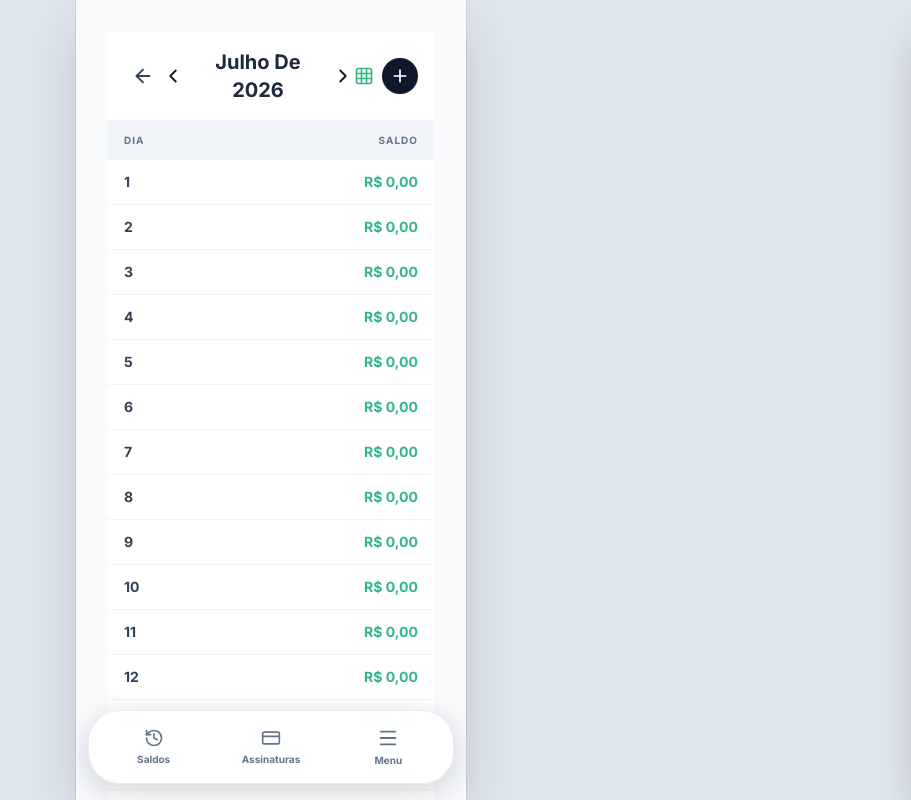
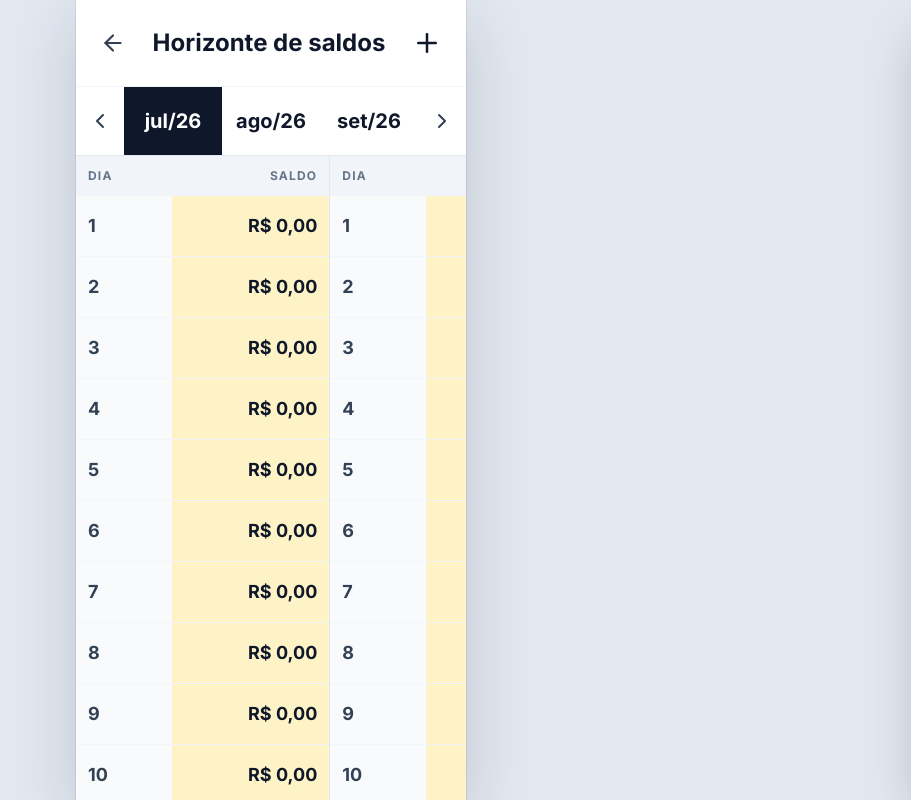
Before and after one commit to Heitor-moreira/Drachma, a React (Vite) app: page / in a window 1280 px wide. Both pictures are taken after a click on the button 808 px from the left and 22 px from the top of the page. Shown: the whole page, without its empty margins (369-1280 px from the left). Built offline with nearby package versions, Linux system fonts and the light colour scheme.

Commit message:
Atualiza saldos e chaves do Drachma

```diff
--- a/App.tsx
+++ b/App.tsx
@@ -24,6 +24,9 @@ import {
   Repeat,
   ChevronRight,
   Menu
+  , Plus
+  , Calculator
+  , Tags
   , CalendarDays
   , ChartNoAxesCombined
 } from 'lucide-react';
@@ -41,13 +44,12 @@ import CardManager from './components/CardManager';
 import BalanceHorizonView from './components/BalanceHorizonView';
 
 const STORAGE_KEY_TRANSACTIONS = 'drachma_transactions';
-const LEGACY_STORAGE_KEY_TRANSACTIONS = 'finanflow_transactions';
-const STORAGE_KEY_SUBSCRIPTIONS = 'finanflow_subscriptions';
-const STORAGE_KEY_INITIAL_BALANCE = 'finanflow_initial_balance';
-const STORAGE_KEY_SALARY_INFO = 'finanflow_salary_info';
-const STORAGE_KEY_DATE_RANGE = 'finanflow_global_date_range';
-const STORAGE_KEY_SETTINGS = 'finanflow_user_settings';
-const STORAGE_KEY_CARDS = 'finanflow_credit_cards';
+const STORAGE_KEY_SUBSCRIPTIONS = 'drachma_subscriptions';
+const STORAGE_KEY_INITIAL_BALANCE = 'drachma_initial_balance';
+const STORAGE_KEY_SALARY_INFO = 'drachma_salary_info';
+const STORAGE_KEY_DATE_RANGE = 'drachma_global_date_range';
+const STORAGE_KEY_SETTINGS = 'drachma_user_settings';
+const STORAGE_KEY_CARDS = 'drachma_credit_cards';
 
 const CURRENCIES: Record<CurrencyCode, { symbol: string; name: string }> = {
   BRL: { symbol: 'R$', name: 'Real Brasileiro' },
@@ -134,14 +136,13 @@ const App: React.FC = () => {
   }, [settings.appMode, activeTab]);
 
   useEffect(() => {
-    const savedTransactions = localStorage.getItem(STORAGE_KEY_TRANSACTIONS) || localStorage.getItem(LEGACY_STORAGE_KEY_TRANSACTIONS);
+    const savedTransactions = localStorage.getItem(STORAGE_KEY_TRANSACTIONS);
     const savedSubscriptions = localStorage.getItem(STORAGE_KEY_SUBSCRIPTIONS);
     const savedInitial = localStorage.getItem(STORAGE_KEY_INITIAL_BALANCE);
     const savedSalaryInfo = localStorage.getItem(STORAGE_KEY_SALARY_INFO);
 
     if (savedTransactions) {
       setTransactions(JSON.parse(savedTransactions));
-      if (!localStorage.getItem(STORAGE_KEY_TRANSACTIONS)) localStorage.setItem(STORAGE_KEY_TRANSACTIONS, savedTransactions);
     }
     if (savedSubscriptions) setSubscriptions(JSON.parse(savedSubscriptions));
     if (savedInitial) setInitialBalance(JSON.parse(savedInitial));
@@ -343,7 +344,7 @@ const App: React.FC = () => {
           </div>
         )}
 
-        <div className={`flex-1 overflow-y-auto pb-28 md:pb-8 ${activeTab === 'dailyBalance' ? 'p-0' : 'p-4 md:p-8'} space-y-6`}>
+        <div className={`flex-1 overflow-y-auto pb-28 md:pb-8 ${activeTab === 'dailyBalance' || activeTab === 'balanceHorizon' ? 'p-0' : 'p-4 md:p-8'} space-y-6`}>
           {activeTab === 'menu' && (
             <section className="space-y-5">
               <div className="flex items-center justify-between">
@@ -376,24 +377,31 @@ const App: React.FC = () => {
           {activeTab === 'cards' && <CardManager cards={cards} onChange={setCards} currencySymbol={currencySymbol} />}
         </div>
 
-        {feedbackMessage && <div className="fixed bottom-[5.75rem] left-1/2 z-[130] -translate-x-1/2 rounded-full bg-slate-900 px-4 py-2 text-xs font-bold text-white shadow-lg animate-in fade-in slide-in-from-bottom-2 duration-200">{feedbackMessage}</div>}
+        {feedbackMessage && activeTab !== 'balanceHorizon' && <div className="fixed bottom-[5.75rem] left-1/2 z-[130] -translate-x-1/2 rounded-full bg-slate-900 px-4 py-2 text-xs font-bold text-white shadow-lg animate-in fade-in slide-in-from-bottom-2 duration-200">{feedbackMessage}</div>}
 
-        <nav className={`${activeTab === 'balanceHorizon' ? 'hidden' : ''} md:hidden fixed bottom-0 left-0 right-0 z-50 px-4 pb-[max(0.75rem,env(safe-area-inset-bottom))] min-[431px]:absolute min-[431px]:bottom-3 min-[431px]:left-1/2 min-[431px]:right-auto min-[431px]:w-[calc(100%_-_1.5rem)] min-[431px]:max-w-md min-[431px]:-translate-x-1/2 min-[431px]:px-0 min-[431px]:pb-[max(0.25rem,env(safe-area-inset-bottom))] pointer-events-none`}>
-          <div className="mx-auto grid max-w-md min-[431px]:w-full grid-cols-3 gap-1 rounded-[2rem] border border-slate-200/80 dark:border-slate-700/80 bg-white/95 dark:bg-slate-900/95 backdrop-blur-lg px-2 py-2 shadow-[0_8px_30px_rgba(15,23,42,0.18)] pointer-events-auto">
+        {activeTab !== 'balanceHorizon' && <nav className="md:hidden fixed bottom-0 left-0 right-0 z-50 px-4 pb-[max(0.75rem,env(safe-area-inset-bottom))] min-[431px]:absolute min-[431px]:bottom-3 min-[431px]:left-1/2 min-[431px]:right-auto min-[431px]:w-[calc(100%_-_1.5rem)] min-[431px]:max-w-md min-[431px]:-translate-x-1/2 min-[431px]:px-0 min-[431px]:pb-[max(0.25rem,env(safe-area-inset-bottom))] pointer-events-none">
+          <div className="mx-auto grid max-w-md min-[431px]:w-full grid-cols-5 gap-1 rounded-[2rem] border border-slate-200/80 dark:border-slate-700/80 bg-white/95 dark:bg-slate-900/95 backdrop-blur-lg px-1.5 py-2 shadow-[0_8px_30px_rgba(15,23,42,0.18)] pointer-events-auto">
             <button onClick={() => { setActiveTab('dailyBalance'); setIsMobileMenuOpen(false); }} className={`flex min-h-14 flex-col items-center justify-center gap-1 rounded-[1.5rem] text-[10px] font-bold transition-colors ${activeTab === 'dailyBalance' ? 'bg-theme/15 text-theme' : 'text-slate-500 dark:text-slate-400'}`}>
               <History size={20} />
               <span>Saldos</span>
             </button>
-            <button onClick={() => { setActiveTab('subscriptions'); setIsMobileMenuOpen(false); }} className={`flex min-h-14 flex-col items-center justify-center gap-1 rounded-[1.5rem] text-[10px] font-bold transition-colors ${activeTab === 'subscriptions' ? 'bg-theme/15 text-theme' : 'text-slate-500 dark:text-slate-400'}`}>
-              <CreditCard size={20} />
-              <span>Assinaturas</span>
+            <button onClick={() => setActiveTab('menu')} className="flex min-h-14 flex-col items-center justify-center gap-1 rounded-[1.5rem] text-[10px] font-bold text-slate-700 dark:text-slate-300">
+              <Calculator size={20} />
+              <span>Totais</span>
+            </button>
+            <button onClick={() => openNewTransaction()} aria-label="Adicionar lançamento" className="-mt-7 flex h-16 w-16 place-self-center items-center justify-center rounded-full bg-slate-950 text-white shadow-lg dark:bg-white dark:text-slate-950">
+              <Plus size={30} />
+            </button>
+            <button onClick={() => setActiveTab('menu')} className="flex min-h-14 flex-col items-center justify-center gap-1 rounded-[1.5rem] text-[10px] font-bold text-slate-700 dark:text-slate-300">
+              <Tags size={20} />
+              <span>Tags</span>
             </button>
             <button onClick={() => setActiveTab('menu')} className={`flex min-h-14 flex-col items-center justify-center gap-1 rounded-[1.5rem] text-[10px] font-bold transition-colors ${activeTab === 'menu' ? 'bg-theme/15 text-theme' : 'text-slate-500 dark:text-slate-400'}`}>
               <Menu size={22} />
               <span>Menu</span>
             </button>
           </div>
-        </nav>
+        </nav>}
 
         {settings.aiEnabled && (
           <AiInsights isOpen={isAiOpen} transactions={transactions} salaryInfo={salaryInfo} onClose={() => setIsAiOpen(false)} />
--- a/components/BalanceHorizonView.tsx
+++ b/components/BalanceHorizonView.tsx
@@ -1,29 +1,84 @@
-import React, { useMemo } from 'react';
-import { ArrowLeft, ChevronLeft, ChevronRight, Plus, Grid3X3 } from 'lucide-react';
+import React, { useMemo, useRef } from 'react';
+import { ArrowLeft, ChevronLeft, ChevronRight, Plus } from 'lucide-react';
 import { CreditCard, DateRange, InitialBalance, Transaction, TransactionType } from '../types';
 import { projectTransactions } from '../finance';
 
-interface Props { transactions: Transaction[]; dateRange: DateRange; setDateRange: (range: DateRange) => void; initialBalance: InitialBalance; cards: CreditCard[]; currencySymbol: string; onBack: () => void; onAdd: () => void; }
-const parseDate = (v: string) => { const [y, m, d] = v.split('-').map(Number); return new Date(y, m - 1, d, 12); };
-const formatDate = (d: Date) => `${d.getFullYear()}-${String(d.getMonth()+1).padStart(2,'0')}-${String(d.getDate()).padStart(2,'0')}`;
+interface Props {
+  transactions: Transaction[];
+  dateRange: DateRange;
+  setDateRange: (range: DateRange) => void;
+  initialBalance: InitialBalance;
+  cards: CreditCard[];
+  currencySymbol: string;
+  onBack: () => void;
+  onAdd: () => void;
+}
+
+const parseDate = (value: string) => { const [year, month, day] = value.split('-').map(Number); return new Date(year, month - 1, day, 12); };
+const formatDate = (date: Date) => `${date.getFullYear()}-${String(date.getMonth() + 1).padStart(2, '0')}-${String(date.getDate()).padStart(2, '0')}`;
+const monthName = (date: Date) => date.toLocaleDateString('pt-BR', { month: 'short', year: '2-digit' }).replace('.', '').replace(' de ', '/');
 
 const BalanceHorizonView: React.FC<Props> = ({ transactions, dateRange, setDateRange, initialBalance, cards, currencySymbol, onBack, onAdd }) => {
-  const start = parseDate(dateRange.start);
-  const rows = useMemo(() => {
-    const end = new Date(start.getFullYear(), start.getMonth()+1, 0, 12);
-    const projected = projectTransactions(transactions, '0000-01-01', formatDate(end), cards);
-    let balance = initialBalance.amount + projected.filter(t => parseDate(t.date) < start).reduce((s,t) => s + (t.type === TransactionType.INCOME ? t.amount : -t.amount), 0);
-    return Array.from({length:end.getDate()}, (_, i) => { const date = formatDate(new Date(start.getFullYear(), start.getMonth(), i+1, 12)); balance += projected.filter(t => t.date === date).reduce((s,t) => s + (t.type === TransactionType.INCOME ? t.amount : -t.amount), 0); return {day:i+1,balance}; });
+  const anchor = parseDate(dateRange.start);
+  const months = useMemo(() => {
+    const firstMonth = new Date(anchor.getFullYear(), anchor.getMonth(), 1, 12);
+    const lastMonth = new Date(anchor.getFullYear(), anchor.getMonth() + 3, 0, 12);
+    const projected = projectTransactions(transactions, '0000-01-01', formatDate(lastMonth), cards);
+    let carriedBalance = initialBalance.amount + projected
+      .filter(transaction => parseDate(transaction.date) < firstMonth)
+      .reduce((sum, transaction) => sum + (transaction.type === TransactionType.INCOME ? transaction.amount : -transaction.amount), 0);
+
+    return Array.from({ length: 3 }, (_, monthIndex) => {
+      const month = new Date(firstMonth.getFullYear(), firstMonth.getMonth() + monthIndex, 1, 12);
+      const daysInMonth = new Date(month.getFullYear(), month.getMonth() + 1, 0).getDate();
+      const rows = Array.from({ length: daysInMonth }, (_, dayIndex) => {
+        const date = formatDate(new Date(month.getFullYear(), month.getMonth(), dayIndex + 1, 12));
+        const total = projected.filter(transaction => transaction.date === date)
+          .reduce((sum, transaction) => sum + (transaction.type === TransactionType.INCOME ? transaction.amount : -transaction.amount), 0);
+        carriedBalance += total;
+        return { day: dayIndex + 1, balance: carriedBalance };
+      });
+      return { month, rows };
+    });
   }, [transactions, dateRange, initialBalance, cards]);
-  const monthLabel = start.toLocaleDateString('pt-BR', { month:'long', year:'numeric' });
-  const moveMonth = (delta: number) => { const d = new Date(start.getFullYear(), start.getMonth()+delta, 1); setDateRange({ start: formatDate(d), end: formatDate(new Date(d.getFullYear(), d.getMonth()+1, 0)) }); };
-  return <section className="min-h-full bg-white dark:bg-slate-950">
-    <header className="flex items-center justify-between px-4 py-4 border-b border-slate-100 dark:border-slate-800">
-      <button onClick={onBack} aria-label="Voltar" className="rounded-xl p-2 text-slate-700 dark:text-white"><ArrowLeft size={22}/></button>
-      <div className="flex items-center gap-1"><button onClick={() => moveMonth(-1)} aria-label="Mês anterior"><ChevronLeft size={22}/></button><h1 className="min-w-[120px] text-center text-xl font-black capitalize text-slate-800 dark:text-white">{monthLabel}</h1><button onClick={() => moveMonth(1)} aria-label="Próximo mês"><ChevronRight size={22}/></button></div>
-      <div className="flex items-center gap-2"><Grid3X3 className="text-[#35b784]" size={20}/><button onClick={onAdd} aria-label="Adicionar lançamento" className="rounded-full bg-slate-900 p-2 text-white dark:bg-white dark:text-slate-900"><Plus size={20}/></button></div>
+
+  const moveMonth = (delta: number) => {
+    const next = new Date(anchor.getFullYear(), anchor.getMonth() + delta, 1, 12);
+    setDateRange({ start: formatDate(next), end: formatDate(new Date(next.getFullYear(), next.getMonth() + 1, 0, 12)) });
+  };
+  const swipeStartX = useRef<number | null>(null);
+  const onTouchStart = (event: React.TouchEvent<HTMLElement>) => { swipeStartX.current = event.touches[0]?.clientX ?? null; };
+  const onTouchEnd = (event: React.TouchEvent<HTMLElement>) => {
+    if (swipeStartX.current === null) return;
+    const distance = (event.changedTouches[0]?.clientX ?? swipeStartX.current) - swipeStartX.current;
+    swipeStartX.current = null;
+    if (Math.abs(distance) >= 50) moveMonth(distance < 0 ? 1 : -1);
+  };
+
+  return <section className="min-h-full touch-pan-y bg-white dark:bg-slate-950" onTouchStart={onTouchStart} onTouchEnd={onTouchEnd}>
+    <header className="flex items-center justify-between border-b border-slate-100 px-4 py-5 dark:border-slate-800">
+      <button onClick={onBack} aria-label="Voltar" className="rounded-xl p-2 text-slate-700 dark:text-white"><ArrowLeft size={26} /></button>
+      <h1 className="text-2xl font-black text-slate-900 dark:text-white">Horizonte de saldos</h1>
+      <button onClick={onAdd} aria-label="Adicionar lançamento" className="rounded-xl p-2 text-slate-900 dark:text-white"><Plus size={30} /></button>
     </header>
-    <div className="overflow-hidden bg-white dark:bg-slate-900"><div className="grid grid-cols-[36%_64%] bg-slate-100 px-4 py-3 text-[10px] font-black uppercase tracking-widest text-slate-500 dark:bg-slate-800 dark:text-slate-300"><span>Dia</span><span className="text-right">Saldo</span></div><div className="divide-y divide-slate-100 dark:divide-slate-800">{rows.map(r => <div key={r.day} className="grid grid-cols-[36%_64%] px-4 py-3 text-sm"><span className="font-bold text-slate-700 dark:text-slate-300">{r.day}</span><span className={`text-right font-black ${r.balance >= 0 ? 'text-[#35b784]' : 'text-rose-600'}`}>{currencySymbol} {r.balance.toLocaleString('pt-BR',{minimumFractionDigits:2})}</span></div>)}</div></div>
+
+    <div className="flex items-center border-b border-slate-200 bg-white dark:border-slate-800 dark:bg-slate-900">
+      <button onClick={() => moveMonth(-1)} aria-label="Meses anteriores" className="shrink-0 p-3 text-slate-700 dark:text-slate-200"><ChevronLeft size={24} /></button>
+      <div className="grid min-w-0 flex-1 grid-cols-3 text-center text-xl font-black">
+        {months.map((item, index) => <button key={formatDate(item.month)} onClick={() => index > 0 && moveMonth(index)} className={`py-5 ${index === 0 ? 'bg-slate-900 text-white dark:bg-white dark:text-slate-900' : 'text-slate-900 dark:text-white'}`}>{monthName(item.month)}</button>)}
+      </div>
+      <button onClick={() => moveMonth(1)} aria-label="Próximos meses" className="shrink-0 p-3 text-slate-700 dark:text-slate-200"><ChevronRight size={24} /></button>
+    </div>
+
+    <div className="overflow-x-auto">
+      <div className="grid min-w-[760px] grid-cols-3 divide-x divide-slate-200 dark:divide-slate-800">
+        {months.map((item, monthIndex) => <div key={formatDate(item.month)}>
+          <div className="grid grid-cols-[38%_62%] bg-slate-100 px-3 py-3 text-xs font-black uppercase tracking-widest text-slate-500 dark:bg-slate-800 dark:text-slate-300"><span>Dia</span><span className="text-right">Saldo</span></div>
+          <div>{item.rows.map(row => <div key={`${monthIndex}-${row.day}`} className="grid grid-cols-[38%_62%] border-b border-slate-100 dark:border-slate-800"><span className="bg-slate-50 px-3 py-4 text-lg font-bold text-slate-700 dark:bg-slate-900 dark:text-slate-300">{row.day}</span><span className={`px-3 py-4 text-right text-lg font-black ${row.balance < 0 ? 'bg-rose-50 text-rose-600 dark:bg-rose-950/30' : row.balance === 0 ? 'bg-amber-100 text-slate-900 dark:bg-amber-950/30 dark:text-amber-200' : 'bg-emerald-300 text-emerald-950 dark:bg-emerald-900/50 dark:text-emerald-100'}`}>{currencySymbol} {row.balance >= 1000 ? `${(row.balance / 1000).toFixed(2)}K` : row.balance.toLocaleString('pt-BR', { minimumFractionDigits: 2 })}</span></div>)}</div>
+        </div>)}
+      </div>
+    </div>
   </section>;
 };
+
 export default BalanceHorizonView;
--- a/components/DailyBalanceView.tsx
+++ b/components/DailyBalanceView.tsx
@@ -9,7 +9,6 @@ import {
   ChevronRight,
   ChevronDown
   , SlidersHorizontal
-  , ChartNoAxesCombined
   , Grid3X3
 } from 'lucide-react';
 
@@ -127,7 +126,7 @@ const DailyBalanceView: React.FC<Props> = ({ transactions, dateRange, setDateRan
             <span className="shrink-0 whitespace-nowrap text-xl font-black text-slate-800 dark:text-white">{MONTHS[parseLocalDate(dateRange.start).getMonth()]}/{String(parseLocalDate(dateRange.start).getFullYear()).slice(-2)}</span>
             <button aria-label="Próximo mês" onClick={() => { const d = parseLocalDate(dateRange.start); d.setMonth(d.getMonth() + 1); const start = formatLocalYYYYMMDD(new Date(d.getFullYear(), d.getMonth(), 1)); const end = formatLocalYYYYMMDD(new Date(d.getFullYear(), d.getMonth() + 1, 0)); setDateRange({ start, end }); }} className="shrink-0 p-1"><ChevronRight className="w-6 h-6" /></button>
           </div>
-          <button aria-label="Abrir horizonte de saldos" onClick={onOpenHorizon} className="shrink-0 rounded-lg p-1 text-[#35b784] hover:bg-[#e8f7e5] dark:hover:bg-slate-800"><Grid3X3 className="h-5 w-5" /></button>
+          <button aria-label="Abrir horizonte de saldos" onClick={onOpenHorizon} className="shrink-0 rounded-lg p-1 text-amber-300 hover:bg-amber-50 dark:hover:bg-slate-800"><Grid3X3 className="h-6 w-6" /></button>
         </div>
       </div>
 
@@ -139,14 +138,14 @@ const DailyBalanceView: React.FC<Props> = ({ transactions, dateRange, setDateRan
               <tr className="bg-slate-100 dark:bg-slate-800">
                 <th className="w-[12%] py-3 px-2 border-y-0 border-l-0 border-r border-slate-200 dark:border-slate-700 bg-slate-200/60 dark:bg-slate-700/60 text-center font-bold text-slate-800 dark:text-slate-100 uppercase text-[10px]">Dia</th>
                 <th className="w-[58%] py-3 px-2 border-y-0 border-r border-slate-200 dark:border-slate-700"><div className="flex justify-center"><div className="relative flex items-center gap-1"><SlidersHorizontal className="w-4 h-4 text-slate-500" /><select aria-label="Filtrar por tipo" value={typeFilter} onChange={e => setTypeFilter(e.target.value)} className="min-w-0 max-w-[8rem] appearance-none bg-transparent pr-5 text-sm font-bold text-slate-700 outline-none dark:text-slate-200"><option value="ALL">Todas</option>{dailyTypes.map(item => <option key={item.key} value={item.key}>{item.label}</option>)}</select><ChevronDown className="pointer-events-none absolute right-0 w-4 h-4 text-slate-500" /></div></div></th>
-                <th className="w-[30%] p-2 border-y-0 text-center font-bold text-slate-800 dark:text-slate-100 uppercase text-[10px] whitespace-nowrap">Saldo</th>
+                <th className="w-[30%] p-2 border-y-0 text-center font-bold text-slate-800 dark:text-slate-100 uppercase text-[10px] whitespace-nowrap">Saldos</th>
               </tr>
             </thead>
             <tbody>
                 {filteredAndSortedReport.map((day) => { const visibleTypes = typeFilter === 'ALL' ? dailyTypes : dailyTypes.filter(item => item.key === typeFilter); return visibleTypes.map((item, index) => <tr key={`${day.date}-${item.key}`} className="group">
                 {index === 0 && <td rowSpan={visibleTypes.length} className="align-top p-2 pt-3 border border-slate-200 dark:border-slate-700 bg-slate-100/70 dark:bg-slate-800/70 text-center font-bold text-slate-700 dark:text-slate-300 text-sm transition-colors group-hover:bg-slate-200/80 dark:group-hover:bg-slate-700/80">{day.day}</td>}
                 <td onClick={() => onDayClick?.(day.date, item.key)} className="p-2 border border-slate-200 dark:border-slate-700 transition-colors group-hover:bg-slate-100/80 dark:group-hover:bg-slate-800/80 cursor-pointer"><div className="flex items-center justify-between gap-2"><span aria-label={item.label} className={`inline-flex h-8 w-8 shrink-0 items-center justify-center rounded-full bg-current/10 ${item.color} font-black`}>{item.icon}</span><span className="text-right text-[clamp(11px,2.5vw,16px)] font-bold text-slate-700 dark:text-slate-300 whitespace-nowrap">{currencySymbol} {(day.amounts[item.key] || 0).toLocaleString('pt-BR', { minimumFractionDigits: 2 })}</span></div></td>
-                {index === 0 && <td rowSpan={visibleTypes.length} className={`p-2 border border-slate-200 dark:border-slate-700 text-right text-[clamp(9px,2.2vw,14px)] font-black whitespace-nowrap ${day.balance >= 0 ? 'bg-[#e8f7e5] text-[#238636] dark:bg-emerald-950/40 dark:text-emerald-300' : 'bg-rose-50 text-rose-700 dark:bg-rose-950/50 dark:text-rose-300'}`}>{currencySymbol} {day.balance.toLocaleString('pt-BR', { minimumFractionDigits: 2 })}</td>}
+                {index === 0 && <td rowSpan={visibleTypes.length} className={`p-2 border border-slate-200 dark:border-slate-700 text-right text-[clamp(9px,2.2vw,14px)] font-black whitespace-nowrap ${day.balance === 0 ? 'bg-amber-100 text-slate-900 dark:bg-amber-950/40 dark:text-amber-200' : day.balance > 0 ? 'bg-[#e8f7e5] text-[#238636] dark:bg-emerald-950/40 dark:text-emerald-300' : 'bg-rose-50 text-rose-700 dark:bg-rose-950/50 dark:text-rose-300'}`}>{currencySymbol} {day.balance.toLocaleString('pt-BR', { minimumFractionDigits: 2 })}</td>}
               </tr>); })}
               {filteredAndSortedReport.length === 0 && (
                 <tr>
```
